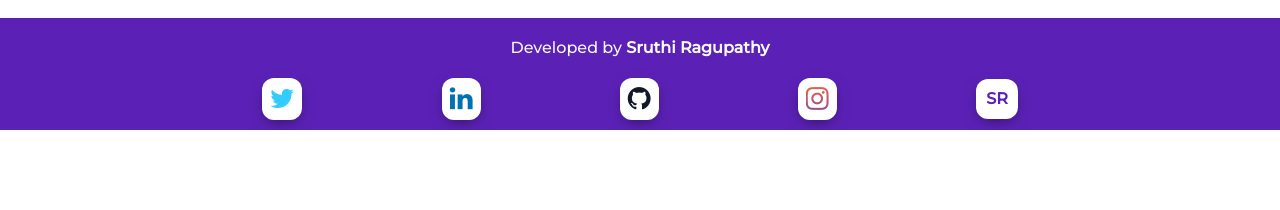
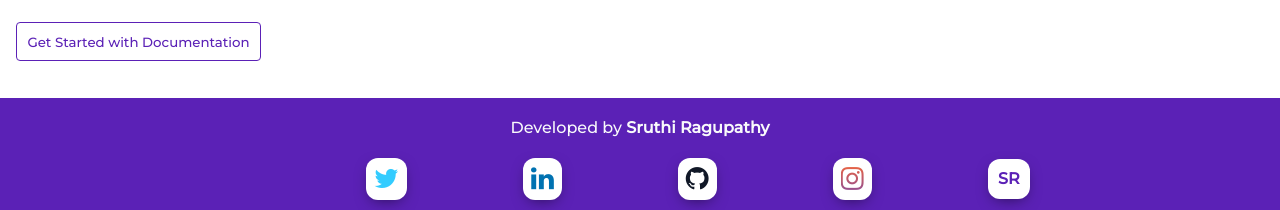
Before and after one commit to sruthiragupathy/Component-Library-Docs, a plain HTML site: page index.html in a window 1280 px wide. Shown: the part 1324-1534 px from the top of the page. Before the commit the page ends 1454 px from the top, so only its background shows below. Drawn offline with Linux system fonts and the light colour scheme.

Commit message:
refactor - Update index.html

```diff
--- a/index.html
+++ b/index.html
@@ -68,6 +68,9 @@
             sandbox="allow-scripts allow-same-origin">
           </iframe>
         </div>
+        <div class="docs__btn flex-center">
+            <button class="btn btn-outline-primary"><a href="/avatar/avatar.html">Get Started with Documentation</a</button>
+        </div>
     </div>
     <footer class="footer">
         <p>Developed by <strong>Sruthi Ragupathy</strong></p>
```
